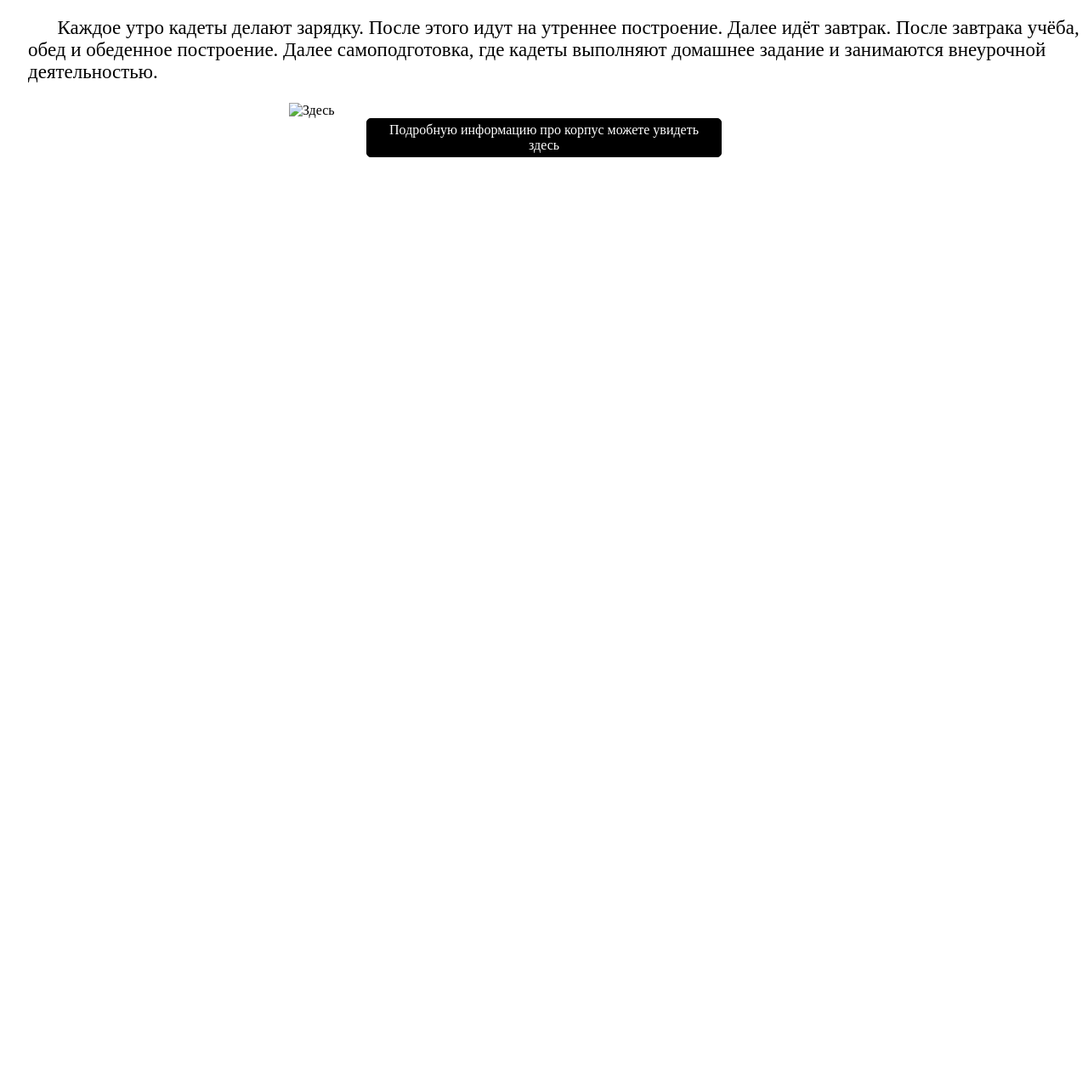
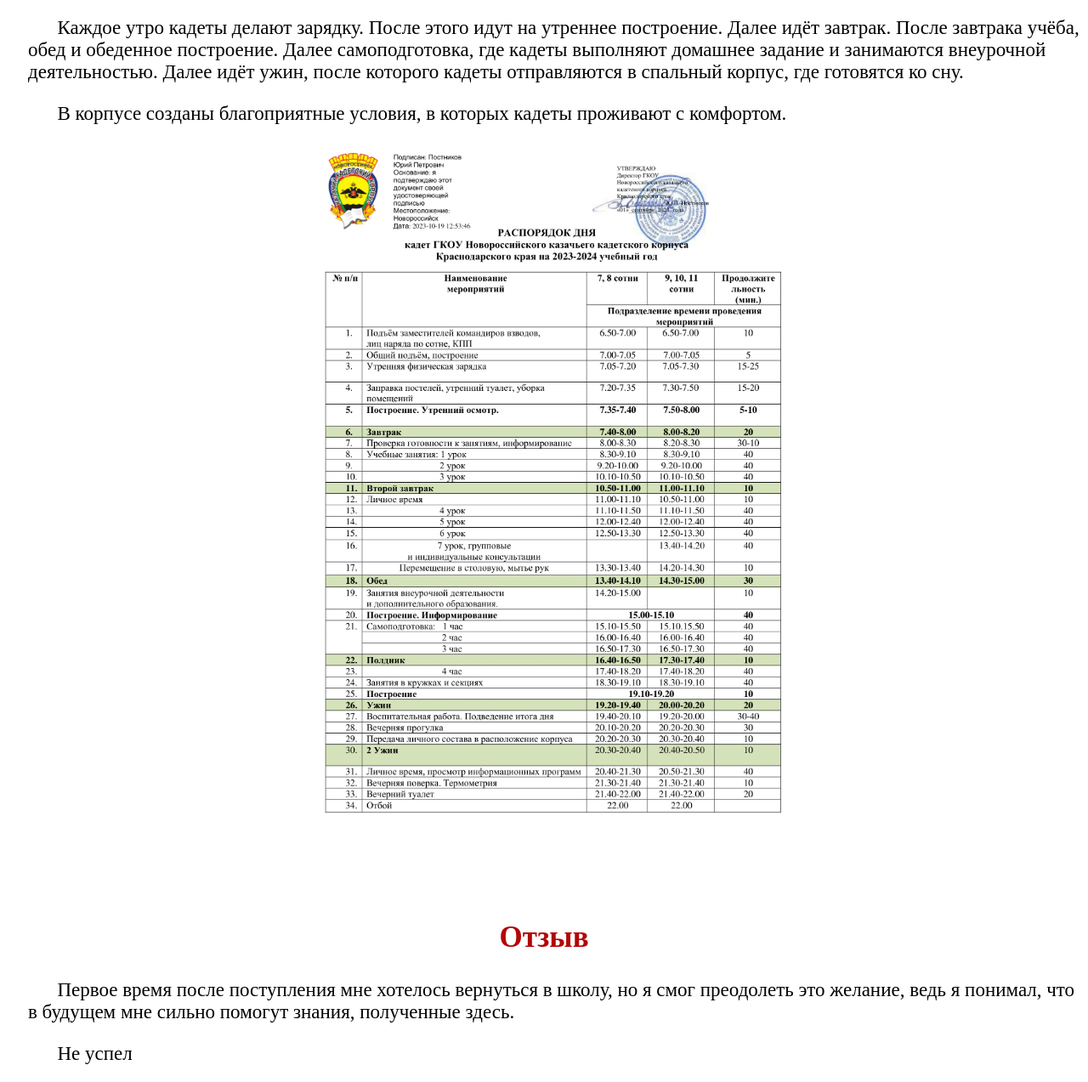
Before and after one commit to Vladosss14/novorossiyskiy_kazachiy_kadetskiy_korpus, a plain HTML site: page index.html in a window 1280 px wide. Shown: the part 2523-3796 px from the top of the page at 85% size. Before the commit the page ends 2716 px from the top, so only its background shows below. Drawn offline with Linux system fonts and the light colour scheme.

Commit message:
Add files via upload

```diff
--- a/index.html
+++ b/index.html
@@ -50,10 +50,19 @@
         <h1 id="txtfour">Проживание</h1>
         <div class="section-text">
             <p>&nbsp&nbsp&nbsp&nbsp&nbsp&nbspВ корпусе кадеты живут. Каждую неделю заезжают в воскресенье вечером, а увольняются в субботу в обед. Но нужно занть, что увольнение надо заслужить. примерное поведение, хорошая учёба и спортивные достижение помогают в этом кадетам. Те, кто живут далеко, обычно остаются на выходные в корпусе и занимаются внеурочной деятельностью здесь.</p>
-            <p>&nbsp&nbsp&nbsp&nbsp&nbsp&nbspКаждое утро кадеты делают зарядку. После этого идут на утреннее построение. Далее идёт завтрак. После завтрака учёба, обед и обеденное построение. Далее самоподготовка, где кадеты выполняют домашнее задание и занимаются внеурочной деятельностью.</p>
+            <p>&nbsp&nbsp&nbsp&nbsp&nbsp&nbspКаждое утро кадеты делают зарядку. После этого идут на утреннее построение. Далее идёт завтрак. После завтрака учёба, обед и обеденное построение. Далее самоподготовка, где кадеты выполняют домашнее задание и занимаются внеурочной деятельностью. Далее идёт ужин, после которого кадеты отправляются в спальный корпус, где готовятся ко сну.</p>
+            <p>&nbsp&nbsp&nbsp&nbsp&nbsp&nbspВ корпусе созданы благоприятные условия, в которых кадеты проживают с комфортом.</p>
         </div>
        <div class="picture">
-        <img src="" alt="Здесь ">
+        <img src="images/Распорядок-дня-23-24-подпись-1.png" alt="Здесь должен быть распорядок дня">
+        </div>
+        <h1 id="txtfive">Отзыв</h1>
+        <div class="section-text">
+            <p>&nbsp&nbsp&nbsp&nbsp&nbsp&nbspПервое время после поступления мне хотелось вернуться в школу, но я смог преодолеть это желание, ведь я понимал, что в будущем мне сильно помогут знания, полученные здесь.</p>
+            <p>&nbsp&nbsp&nbsp&nbsp&nbsp&nbspНе успел</p>
+        </div>
+        <div class="section-text">
+
         </div>
         <a class="button"  href="https://kadet-novoros.ru/">Подробную информацию про корпус можете увидеть здесь</a>
      </section>
```
Also changed, not shown: images/Распорядок-дня-23-24-подпись-1.png (added), 1 other file.
